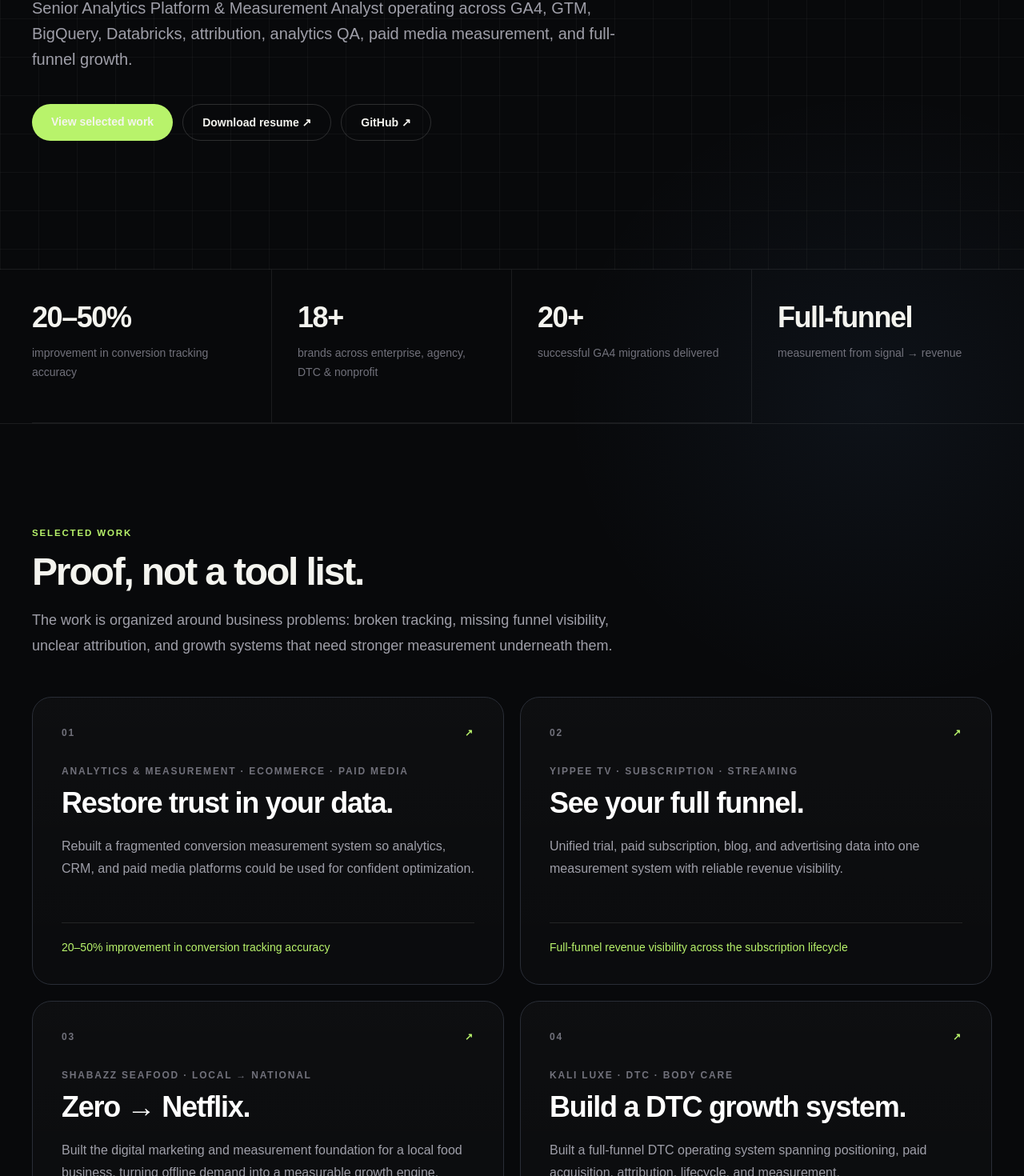
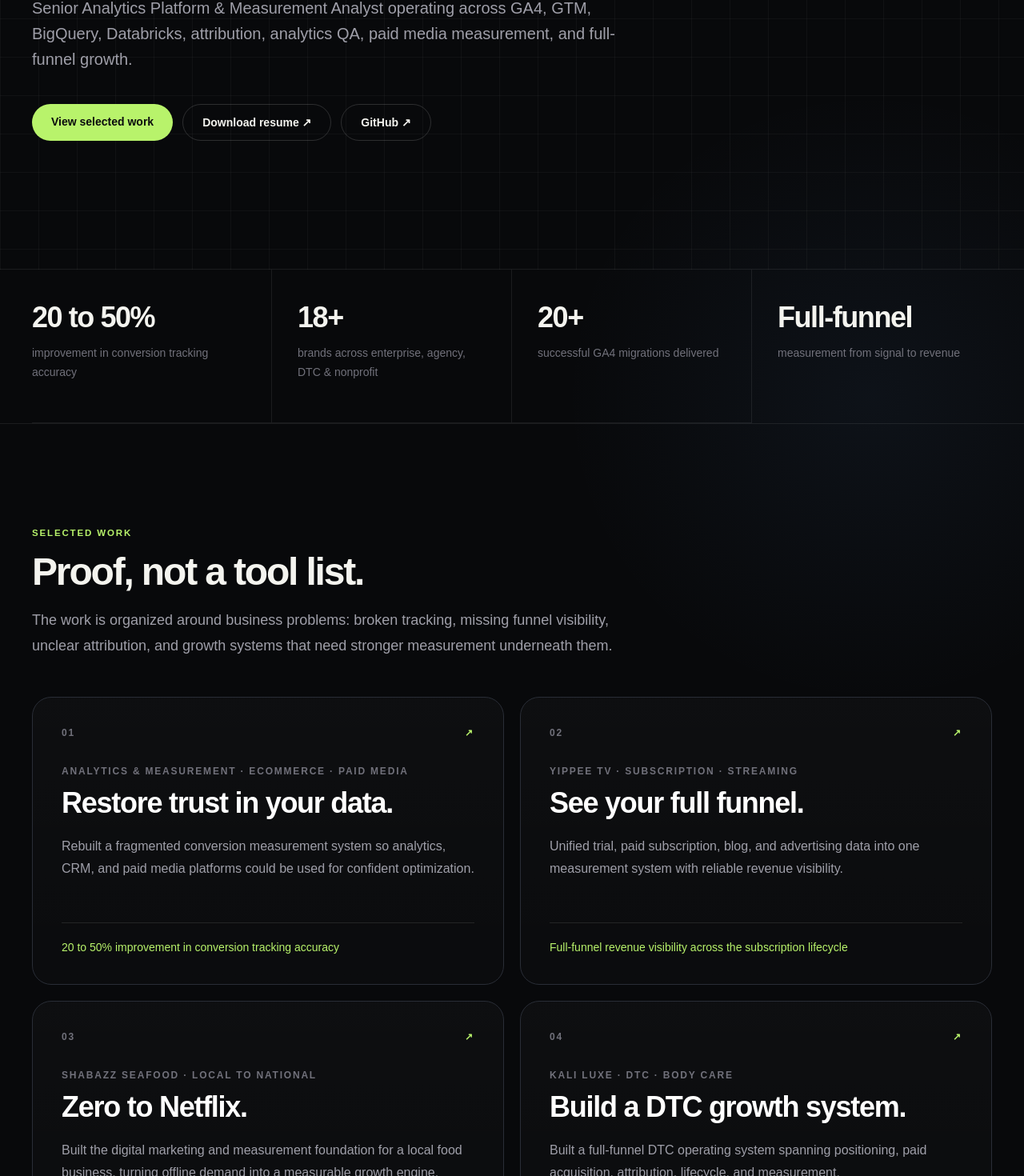
Before and after one commit to kmshabazz/portfolio-website, a Next.js app: page / in a window 1280 px wide. Shown: the part 720-2190 px from the top of the page at 80% size. Built offline with nearby package versions, Linux system fonts and the light colour scheme.

Commit message:
Refine hero copy and CTA contrast

```diff
--- a/app/globals.css
+++ b/app/globals.css
@@ -24,7 +24,7 @@ body {
   -webkit-font-smoothing: antialiased;
 }
 ::selection { background: var(--accent); color: #0b0d0f; }
-a { color: inherit; text-decoration: none; }
+a { text-decoration: none; }
 .grid-lines {
   background-image:
     linear-gradient(to right, rgba(255,255,255,.035) 1px, transparent 1px),
--- a/app/layout.tsx
+++ b/app/layout.tsx
@@ -10,7 +10,7 @@ export const metadata: Metadata = {
   metadataBase: new URL("https://kalifashabazz.com"),
   openGraph: {
     title: "Kalifa Shabazz | Analytics Platform, Measurement & Growth Systems",
-    description: "Building measurement systems teams can trust — and growth systems they can scale.",
+    description: "Building measurement systems teams can trust, and growth systems they can scale.",
     type: "website"
   }
 };
--- a/app/page.tsx
+++ b/app/page.tsx
@@ -11,10 +11,10 @@ const capabilities = [
 ];
 
 const experience = [
-  ["2023 — Present", "Live Nation Entertainment", "Senior Analytics Platform & Measurement Analyst", "Enterprise analytics platform operations across GA4/GTM, BigQuery, Databricks, attribution, experimentation, data quality, and governance."],
+  ["2023 to Present", "Live Nation Entertainment", "Senior Analytics Platform & Measurement Analyst", "Enterprise analytics platform operations across GA4/GTM, BigQuery, Databricks, attribution, experimentation, data quality, and governance."],
   ["2022", "Strategic Education, Inc.", "Senior Web Analytics Analyst", "Web analytics strategy across Adobe Analytics, Power BI, SEM, SEO, digital experience, and campaign measurement."],
-  ["2020 — 2022", "Honeywell", "Senior Web Analytics Analyst", "Web analytics SME supporting tagging, experimentation, ecommerce measurement, and self-service reporting."],
-  ["2015 — 2022", "KM & Company", "Founder & Analytics Consultant", "Full-stack digital analytics and growth measurement for ecommerce, paid media, and multi-platform revenue tracking."]
+  ["2020 to 2022", "Honeywell", "Senior Web Analytics Analyst", "Web analytics SME supporting tagging, experimentation, ecommerce measurement, and self-service reporting."],
+  ["2015 to 2022", "KM & Company", "Founder & Analytics Consultant", "Full-stack digital analytics and growth measurement for ecommerce, paid media, and multi-platform revenue tracking."]
 ];
 
 const repos = [
@@ -30,7 +30,7 @@ export default function Home() {
         <div className="mx-auto max-w-7xl px-6 py-24 sm:py-32 lg:px-10 lg:py-40">
           <p className="kicker mb-7">Analytics Platform · Measurement · Growth Systems</p>
           <h1 className="text-balance max-w-6xl text-5xl font-semibold leading-[.98] tracking-[-.055em] sm:text-7xl lg:text-[6.4rem]">
-            I build measurement systems teams can trust <span className="text-zinc-500">— and growth systems they can scale.</span>
+            I build measurement systems teams can trust <span className="text-zinc-500">and growth systems they can scale.</span>
           </h1>
           <p className="mt-9 max-w-3xl text-lg leading-8 text-zinc-400 sm:text-xl">
             Senior Analytics Platform & Measurement Analyst operating across GA4, GTM, BigQuery, Databricks, attribution, analytics QA, paid media measurement, and full-funnel growth.
@@ -46,10 +46,10 @@ export default function Home() {
       <section className="border-b border-white/8">
         <div className="mx-auto grid max-w-7xl grid-cols-2 divide-x divide-y divide-white/8 px-6 lg:grid-cols-4 lg:px-10">
           {[
-            ["20–50%", "improvement in conversion tracking accuracy"],
+            ["20 to 50%", "improvement in conversion tracking accuracy"],
             ["18+", "brands across enterprise, agency, DTC & nonprofit"],
             ["20+", "successful GA4 migrations delivered"],
-            ["Full-funnel", "measurement from signal → revenue"]
+            ["Full-funnel", "measurement from signal to revenue"]
           ].map(([value, label]) => (
             <div key={value} className="min-h-40 px-5 py-8 first:pl-0 lg:min-h-48 lg:px-8 lg:py-10">
               <div className="text-3xl font-semibold tracking-[-.04em] sm:text-4xl">{value}</div>
--- a/data/case-studies.ts
+++ b/data/case-studies.ts
@@ -21,7 +21,7 @@ export const caseStudies: CaseStudy[] = [
     title: "Restore trust in your data.",
     shortTitle: "Conversion Tracking Repair",
     summary: "Rebuilt a fragmented conversion measurement system so analytics, CRM, and paid media platforms could be used for confident optimization.",
-    impact: "20–50% improvement in conversion tracking accuracy",
+    impact: "20 to 50% improvement in conversion tracking accuracy",
     businessImpact: "Restored leadership confidence and enabled more reliable paid media decisions.",
     stack: ["GA4", "GTM", "Meta Pixel", "CAPI", "GHL", "Attribution"],
     challenge: [
@@ -37,7 +37,7 @@ export const caseStudies: CaseStudy[] = [
       "Implemented web and server-side deduplication logic."
     ],
     outcome: [
-      "Improved conversion tracking accuracy by 20–50%.",
+      "Improved conversion tracking accuracy by 20 to 50%.",
       "Re-established confidence in analytics and paid media reporting.",
       "Enabled more dependable optimization and spend decisions.",
       "Created a cleaner foundation for ongoing growth."
@@ -75,8 +75,8 @@ export const caseStudies: CaseStudy[] = [
   {
     slug: "shabazz-seafood-growth",
     number: "03",
-    eyebrow: "Shabazz Seafood · Local → National",
-    title: "Zero → Netflix.",
+    eyebrow: "Shabazz Seafood · Local to National",
+    title: "Zero to Netflix.",
     shortTitle: "Shabazz Seafood Growth System",
     summary: "Built the digital marketing and measurement foundation for a local food business, turning offline demand into a measurable growth engine.",
     impact: "From no digital footprint to national visibility",
```
